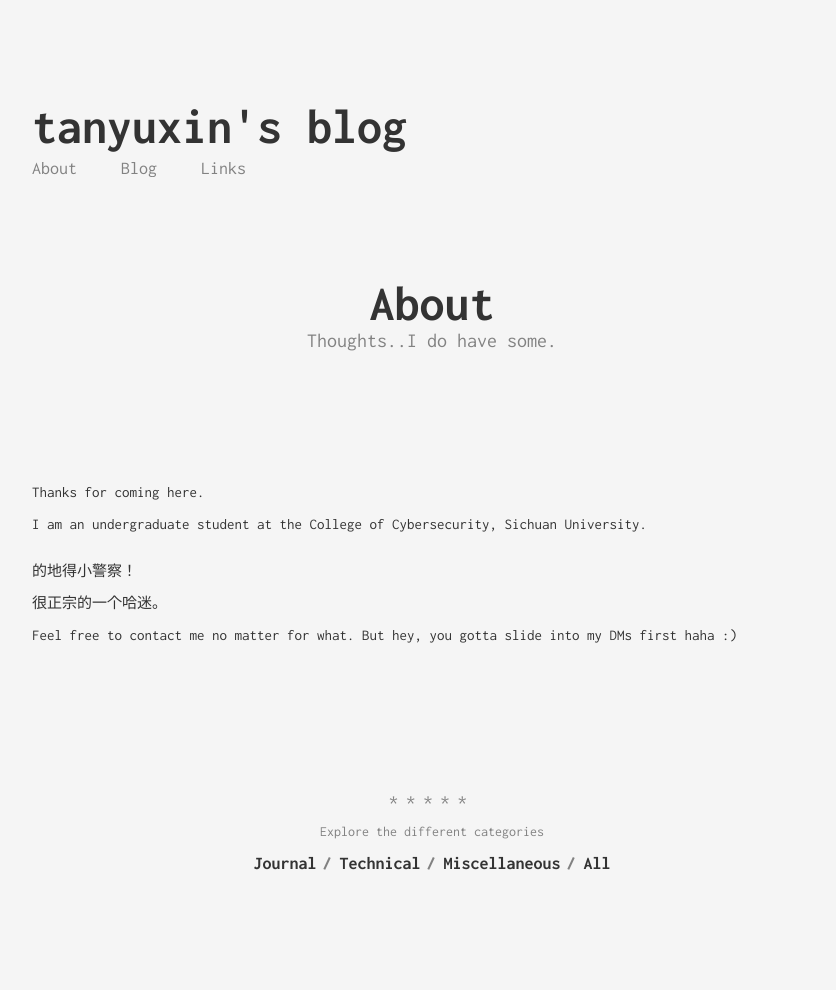
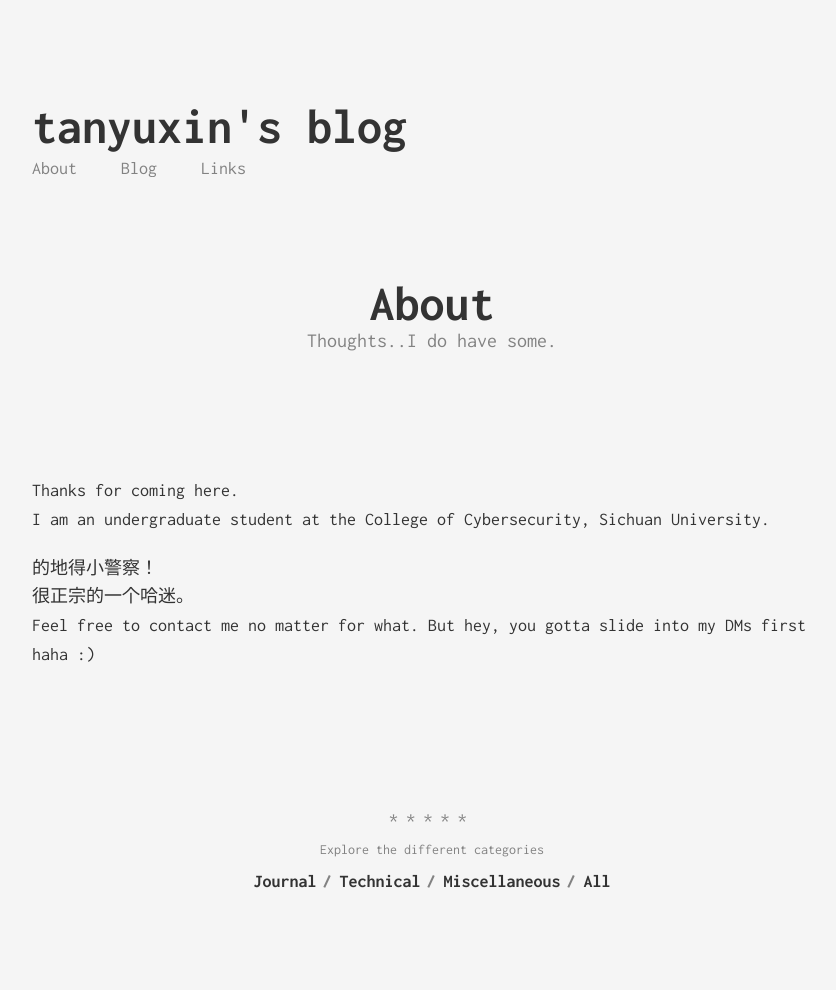
Before and after one commit to x1in-rain/x1in-rain.github.io, a Jekyll site: the page built from about.md, in a window 1280 px wide. Shown: the whole page, without its empty margins (208-1044 px from the left). Built offline with Jekyll 4.4.1, drawn with Linux system fonts in a browser that asks for light colours.

Commit message:
Update _default.scss
修改了页面段落排列

```diff
--- a/_sass/_default.scss
+++ b/_sass/_default.scss
@@ -16,8 +16,10 @@
 }
 
 p {
-    font-size: 15px;
-    line-height: 32px;
+    font-size: 18px;
+    line-height: 1.6; /* 调整行间距 */
+    max-width: 800px; /* 设置段落最大宽度 */
+    margin: 0 auto 20px; /* 设置段落上下边距和居中对齐 */
 }
 
 img {
```
